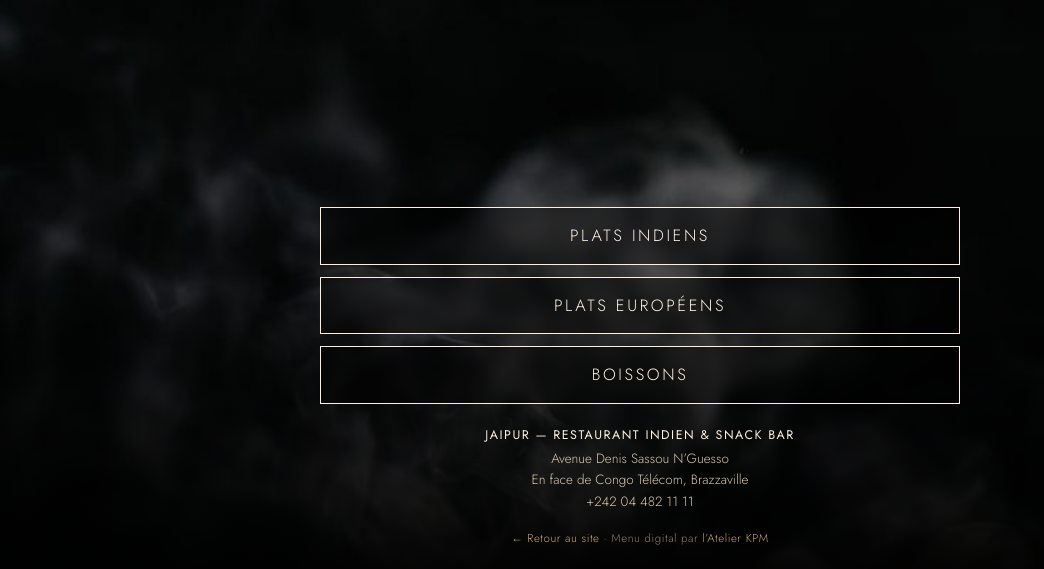
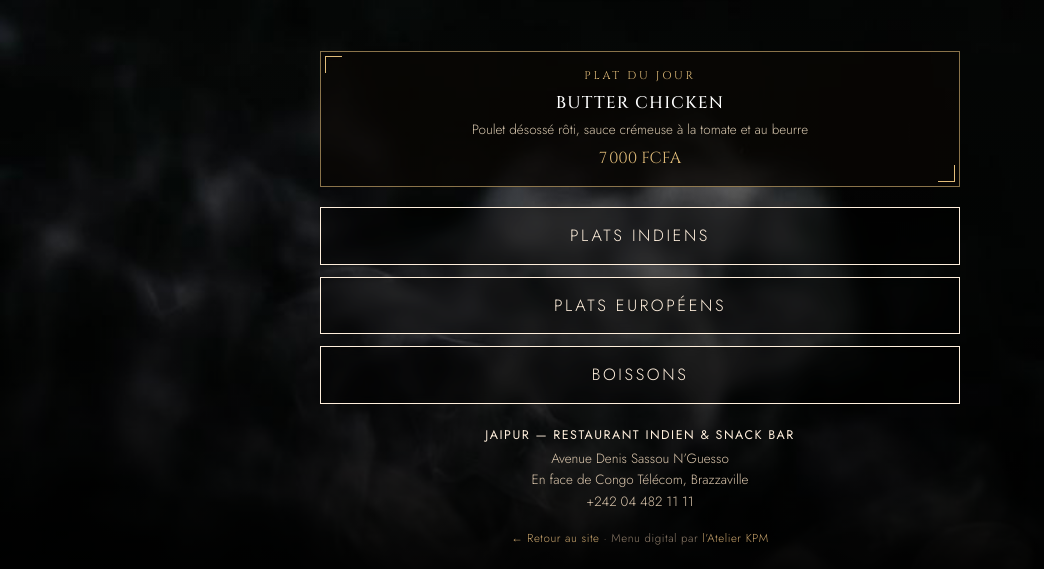
Before and after one commit to Bowbosh22/jaipur-site, a plain HTML site: page menu.html in a window 1280 px wide. Shown: the part 231-800 px from the top of the page, without its empty margins (0-1044 px from the left). Drawn offline with Linux system fonts and the light colour scheme.

Commit message:
Add files via upload

```diff
--- a/menu.html
+++ b/menu.html
@@ -40,6 +40,15 @@ a{color:inherit;text-decoration:none}
 #home{min-height:100vh;min-height:100dvh;display:flex;flex-direction:column;padding:42px 20px 22px}
 .logo{display:block;width:min(76%,320px);margin:0 auto 8px;mix-blend-mode:lighten}
 .tag{text-align:center;letter-spacing:.2em;text-transform:uppercase;font-size:.78rem;color:#e8c9a4;text-shadow:0 1px 8px #000}
+.pdj{margin-top:auto;margin-bottom:20px;padding:16px 18px;text-align:center;border:1px solid rgba(226,189,122,.6);background:rgba(10,7,5,.78);position:relative}
+.pdj::before,.pdj::after{content:"";position:absolute;width:16px;height:16px;border:1px solid #e2bd7a}
+.pdj::before{top:4px;left:4px;border-right:0;border-bottom:0}
+.pdj::after{bottom:4px;right:4px;border-left:0;border-top:0}
+.pdj-label{display:block;font-family:'Cinzel',serif;letter-spacing:.24em;text-transform:uppercase;font-size:.7rem;color:#e2bd7a}
+.pdj-name{display:block;font-family:'Cinzel',serif;font-weight:500;letter-spacing:.07em;text-transform:uppercase;font-size:1.05rem;color:#fff;margin-top:7px}
+.pdj-desc{display:block;font-size:.84rem;color:#d6c6ad;margin-top:5px}
+.pdj-price{display:block;font-family:'Cinzel',serif;color:#e2bd7a;margin-top:7px;font-size:1rem}
+.pdj+.choices{margin-top:0}
 .choices{display:grid;gap:12px;margin-top:auto}
 .addr{text-align:center;font-size:.84rem;color:#dcc7ad;margin-top:22px;line-height:1.6}
 .addr b{font-weight:400;color:var(--cream);display:block;letter-spacing:.12em;text-transform:uppercase;font-size:.78rem;margin-bottom:2px}
@@ -135,6 +144,12 @@ footer .btn{max-width:320px;margin:0 auto 18px}
 <main id="home" class="wrap">
   <img class="logo" src="logo.png" alt="Jaipur — Restaurant indien &amp; snack bar">
   <p class="tag">Découvrez notre carte</p>
+  <div class="pdj hidden" id="pdj">
+    <span class="pdj-label">Plat du jour</span>
+    <b class="pdj-name" id="pdjName"></b>
+    <span class="pdj-desc" id="pdjDesc"></span>
+    <span class="pdj-price" id="pdjPrice"></span>
+  </div>
   <div class="choices">
     <button class="btn" data-go="indien">Plats indiens</button>
     <button class="btn" data-go="europeen">Plats européens</button>
@@ -171,6 +186,9 @@ footer .btn{max-width:320px;margin:0 auto 18px}
 
 <script>
 /* ======== À PERSONNALISER ======== */
+// PLAT DU JOUR : modifier ici (ou laisser name:"" pour masquer la ligne)
+const PLAT_DU_JOUR = { name:"Butter Chicken", desc:"Poulet désossé rôti, sauce crémeuse à la tomate et au beurre", price:7000 };
+
 const CONFIG = {
   reviewUrl: "",                    // lien Google « Laisser un avis » (QR Avis) — vide = bouton masqué
   kpmUrl: ""                        // lien vers l'Atelier KPM (facultatif)
@@ -550,6 +568,12 @@ const ALIAS = { plats:"europeen" };
 let current = null, vegOnly = false, query = "", spy = null;
 
 function setupLinks(){
+  if (PLAT_DU_JOUR.name){
+    $("#pdjName").textContent = PLAT_DU_JOUR.name;
+    $("#pdjDesc").textContent = PLAT_DU_JOUR.desc || "";
+    $("#pdjPrice").textContent = fmt(PLAT_DU_JOUR.price) + " FCFA";
+    $("#pdj").classList.remove("hidden");
+  }
   if (CONFIG.reviewUrl){
     ["#reviewHome","#reviewFoot"].forEach(s => { $(s).href = CONFIG.reviewUrl; $(s).classList.remove("hidden"); });
   }
```
